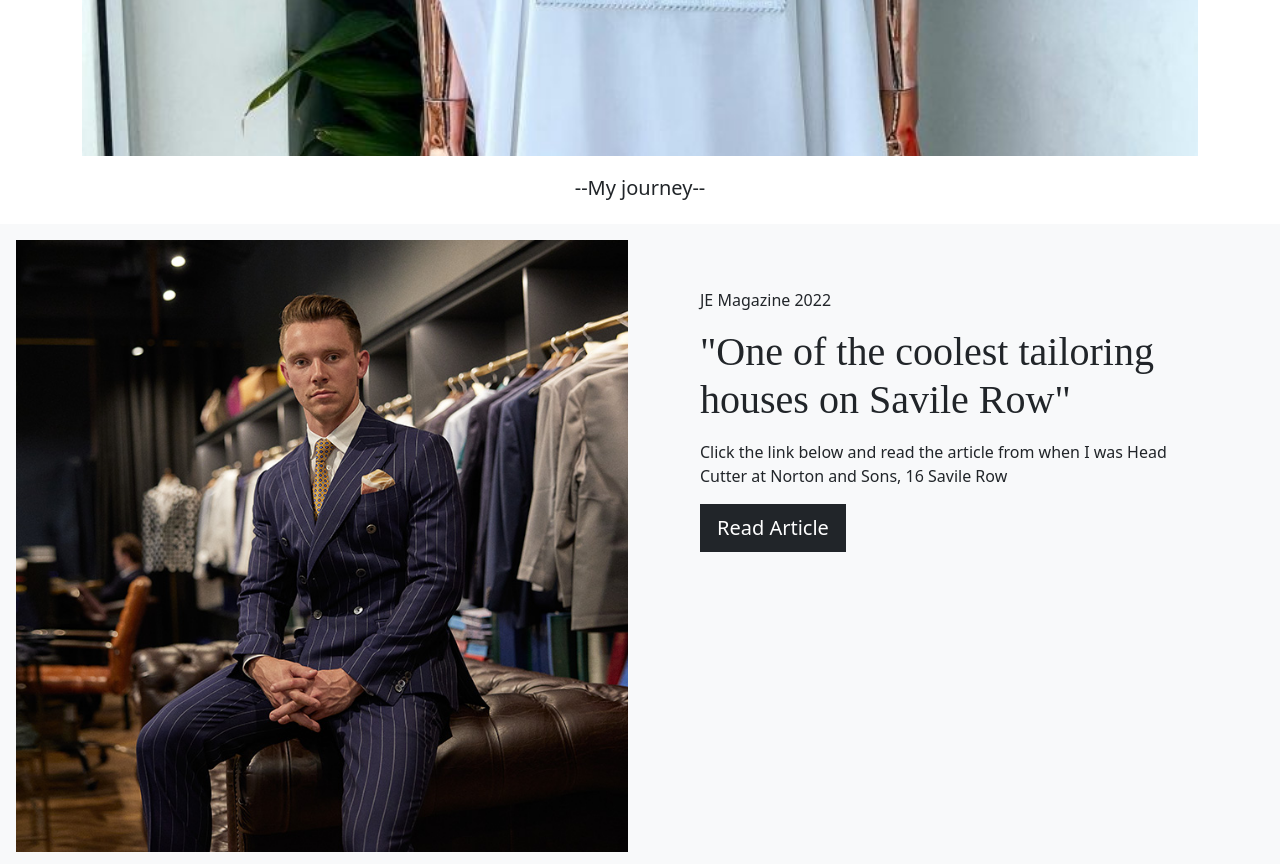
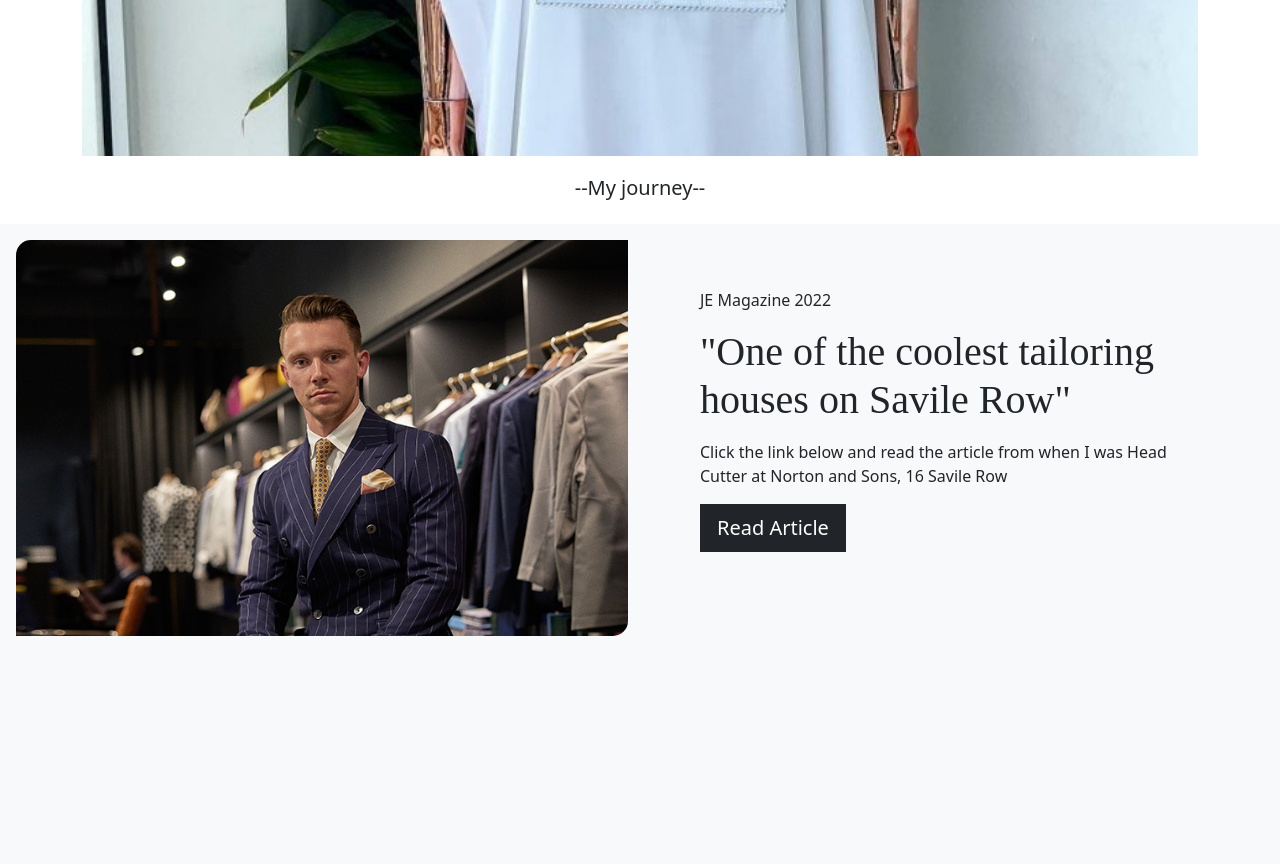
Before and after one commit to NnamTechWave/JanikaExpressions, a Flask app: page /Meet_Janika in a window 1280 px wide. Shown: the part 1042-1906 px from the top of the page. After the commit the page ends 1678 px from the top, so only its background shows below. Run offline with Flask 3, Linux system fonts and the light colour scheme; some libraries are stand-ins or nearby versions.

Commit message:
Restyle the code for magazine code section from meet_janika.html in style.css

```diff
--- a/static/style.css
+++ b/static/style.css
@@ -423,8 +423,8 @@
   list-style: none;
 }
 /* ------------------------------------------------ */
-/* Meet janika page section
------------------------------------------ */
+/* Meet janika page section ----------------------------------
+---------------------------------------------------------------- */
 
 /* journey header image ------------------------*/
 .Journey-inner{
@@ -435,4 +435,26 @@
   height: 80vh;
   object-fit: cover;
   object-position: -10%  center;
+  @media (max-width:745px) {
+    height: 40vh;
+  }
 }
+/* Magazine ---------------------- */
+.image-wrapper-magazine {
+  overflow: hidden;
+  flex: 1 0 auto;
+  border-top-left-radius: 15px;
+  border-bottom-right-radius: 15px;
+}
+.image-wrapper-magazine img{
+  height: 25rem;
+  width: 100%;
+  object-fit: cover;
+  object-position: -40% top;
+}
+.responsive-image-magazine {
+  transition: transform 0.5s ease;
+}
+.image-wrapper-magazine:hover .responsive-image-magazine {
+  transform: scale(1.2);
+}
```
